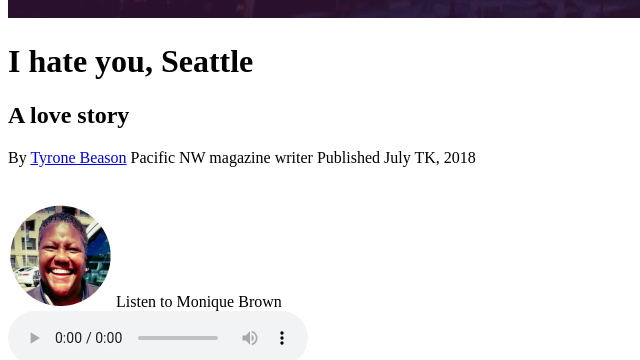
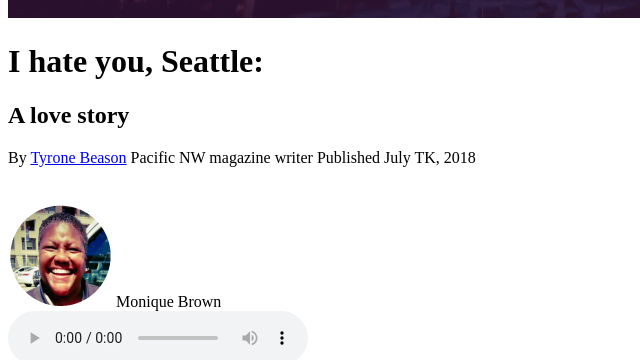
Before and after one commit to seattletimes/love-hate-seattle, a website with bundled scripts: page src/index.html in a window 1280 px wide. Shown: the part 702-1062 px from the top of the page, 0-640 px from the left. Built offline with nearby package versions, Linux system fonts and the light colour scheme; files whose address does not match are found by name; a web font is replaced by a local one.

Commit message:
text change

```diff
--- a/src/index.html
+++ b/src/index.html
@@ -12,7 +12,7 @@
     <header class="splash">
       <img src="assets/photos/Tbeason-Lovehate-seattle-header.jpg" alt="<%= json.photos.header.caption %>">
       <div class="headline">
-        <h1>I hate you, Seattle</h1>
+        <h1>I hate you, Seattle:</h1>
         <h2>A love story</h2>
       </div>
     </header>
@@ -48,7 +48,7 @@
         <aside class="audio">
           <div>
             <img src="assets/photos/Tbeason-Lovehate-seattle-monique.jpg" alt="Portrait of Monique Brown">
-            <span>Listen to Monique Brown</span>
+            <span>Monique Brown</span>
           </div>
           <audio src="assets/monique-brown.mp3" controls preload="metadata">
             Your browser is not able to play this audio.
```
